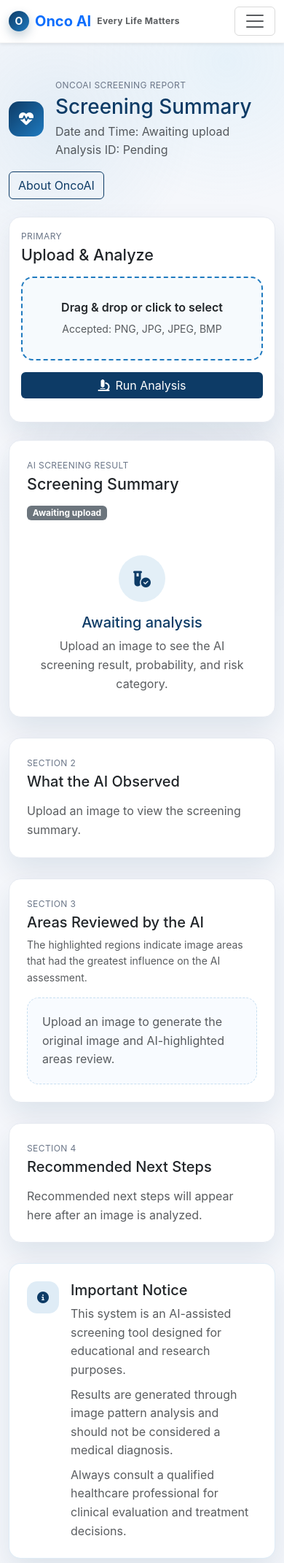
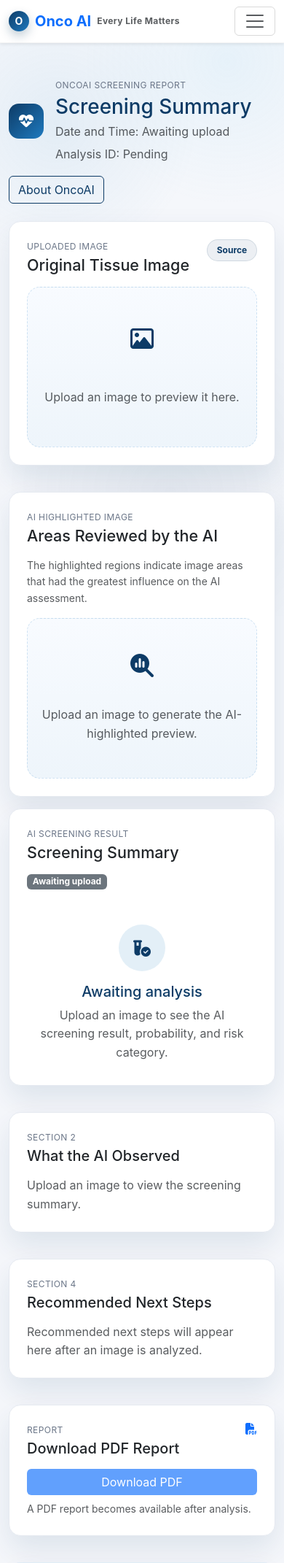
Before and after one commit to Rupu-techu/OncoAI-Cancer-Detector, a Flask app: page /report in a window 390 px wide. Shown: the top 2142 px of the page at 73% size. Run offline with Flask 3, Linux system fonts and the light colour scheme; parts of the project's set-up code (start-up, migrations or seed data) failed here and were passed over.

Commit message:
feat(ui): redesign report dashboard with responsive two-column layout

```diff
--- a/static/css/style.css
+++ b/static/css/style.css
@@ -130,6 +130,62 @@ h1, h2, h5, h6 {
 .stat-block { padding: 10px 12px; border: 1px solid var(--border); border-radius: 12px; background: #f8fafc; }
 
 .big-result .display-6, .big-result .h1 { font-weight: 700; }
+
+.report-layout {
+    display: grid;
+    grid-template-columns: 1.1fr 1fr;
+    gap: 1.5rem;
+    align-items: start;
+}
+
+.report-left,
+.report-right {
+    display: grid;
+    gap: 1.5rem;
+    align-content: start;
+}
+
+.media-card {
+    overflow: hidden;
+}
+
+.media-frame {
+    width: 100%;
+    display: grid;
+    place-items: center;
+    padding: 1rem;
+    border-radius: 18px;
+    background: linear-gradient(180deg, #f8fbff, #eef5fb);
+    border: 1px solid rgba(31, 122, 191, 0.12);
+}
+
+.media-image {
+    width: 100%;
+    max-height: 400px;
+    object-fit: contain;
+    display: block;
+    border-radius: 14px;
+    box-shadow: 0 10px 24px rgba(13, 59, 102, 0.10);
+    background: #fff;
+}
+
+.media-empty {
+    min-height: 220px;
+    width: 100%;
+    display: grid;
+    place-items: center;
+    text-align: center;
+    padding: 2rem 1rem;
+    color: #5f6f86;
+    border-radius: 18px;
+    background: linear-gradient(180deg, #f8fbff, #eef5fb);
+    border: 1px dashed rgba(31, 122, 191, 0.18);
+}
+
+.media-empty i {
+    font-size: 2rem;
+    color: var(--primary);
+}
 
 .result-card {
     background:
@@ -588,6 +644,10 @@ input, select {
 
 @media (max-width: 768px) {
     .stat-card .value { font-size: 16px; }
+    .report-layout {
+        grid-template-columns: 1fr;
+        gap: 1rem;
+    }
     .result-status,
     .risk-badge {
         width: 100%;
@@ -609,4 +669,10 @@ input, select {
     .tech-item {
         padding: 12px 14px;
     }
+    .media-frame {
+        padding: 0.75rem;
+    }
+    .media-image {
+        max-height: 300px;
+    }
 }
--- a/templates/report.html
+++ b/templates/report.html
@@ -39,8 +39,10 @@
             <div>
                 <p class="eyebrow mb-1">ONCOAI SCREENING REPORT</p>
                 <h1 class="mb-1">Screening Summary</h1>
+                <div class="report-meta">
                     <p class="text-muted mb-0">Date and Time: {{ result.analysis_date if result else 'Awaiting upload' }}</p>
                     <p class="text-muted mb-0">Analysis ID: {{ result.analysis_token if result else 'Pending' }}</p>
+                </div>
             </div>
         </div>
         <div class="d-flex align-items-center gap-2 flex-wrap">
@@ -53,46 +55,72 @@
         </div>
     </header>
 
-    <div class="row g-4">
-        <div class="col-lg-5 d-flex flex-column gap-3">
-            <div class="card shadow-soft h-100">
-                <div class="card-body">
-                    <p class="eyebrow mb-1">Primary</p>
-                    <h4 class="mb-3">Upload & Analyze</h4>
-                    <form id="upload-form" method="POST" enctype="multipart/form-data">
-                        <div id="drop-zone" class="drop-zone">
-                            <input type="file" name="image" id="image-input" accept="image/*" required>
-                            <p class="mb-1 fw-semibold">Drag & drop or click to select</p>
-                            <span class="text-muted small">Accepted: PNG, JPG, JPEG, BMP</span>
+    <div class="report-layout">
+        <section class="report-left">
+            <div class="card shadow-soft media-card">
+                <div class="card-body p-4">
+                    <div class="d-flex justify-content-between align-items-start gap-3 flex-wrap mb-3">
+                        <div>
+                            <p class="eyebrow mb-1">Uploaded Image</p>
+                            <h4 class="mb-0">Original Tissue Image</h4>
                         </div>
-                        <div class="d-flex align-items-center gap-3 mt-3">
-                            <button type="submit" class="btn btn-primary w-100">
-                                <i class="fa-solid fa-microscope me-2"></i>Run Analysis
-                            </button>
-                            <div id="spinner" class="spinner-border text-primary d-none" role="status" style="width:2rem;height:2rem;">
-                                <span class="visually-hidden">Loading...</span>
+                        <span class="badge result-badge-muted">Source</span>
                     </div>
+                    {% if result %}
+                    <div class="media-frame">
+                        <img
+                            src="{{ url_for('static', filename='uploads/' + result.filename) }}"
+                            alt="Uploaded tissue image"
+                            class="media-image"
+                        >
                     </div>
-                        <div class="preview mt-3">
-                            {% if result %}
-                            <div class="d-flex align-items-center mb-2 text-muted small">
-                                <i class="fa-regular fa-image me-2"></i>
-                                <span>Last uploaded image</span>
+                    {% else %}
+                    <div class="media-empty">
+                        <i class="fa-regular fa-image"></i>
+                        <p class="mb-0 mt-2 text-muted">Upload an image to preview it here.</p>
                     </div>
-                            <img id="preview-img"
-                                 src="{{ url_for('static', filename='uploads/' + result.filename) }}"
-                                 alt="uploaded"
-                                 class="img-fluid rounded-4 shadow-sm">
-                            {% else %}
-                            <img id="preview-img" src="#" alt="preview" class="d-none img-fluid rounded-4 shadow-sm">
                     {% endif %}
-                        </div>
-                    </form>
-                </div>
                 </div>
             </div>
 
-        <div class="col-lg-7 d-flex flex-column gap-3">
+            <div class="card shadow-soft media-card">
+                <div class="card-body p-4">
+                    <div class="d-flex justify-content-between align-items-start gap-3 flex-wrap mb-3">
+                        <div>
+                            <p class="eyebrow mb-1">AI Highlighted Image</p>
+                            <h4 class="mb-0">Areas Reviewed by the AI</h4>
+                        </div>
+                        {% if result and result.analysis_date %}
+                        <span class="badge result-badge-muted">{{ result.analysis_date }}</span>
+                        {% endif %}
+                    </div>
+                    <p class="text-muted small mb-3">The highlighted regions indicate image areas that had the greatest influence on the AI assessment.</p>
+                    {% if result %}
+                    <div class="media-frame">
+                        {% if result.gradcam_filename %}
+                        <img
+                            src="{{ url_for('static', filename='uploads/gradcam/' + result.gradcam_filename) }}"
+                            alt="AI highlighted image"
+                            class="media-image"
+                        >
+                        {% else %}
+                        <div class="media-empty">
+                            <i class="fa-solid fa-magnifying-glass-chart"></i>
+                            <p class="mb-0 mt-2 text-muted">Attention analysis could not be generated for this image.</p>
+                        </div>
+                        {% endif %}
+                    </div>
+                    {% else %}
+                    <div class="media-empty">
+                        <i class="fa-solid fa-magnifying-glass-chart"></i>
+                        <p class="mb-0 mt-2 text-muted">Upload an image to generate the AI-highlighted preview.</p>
+                    </div>
+                    {% endif %}
+                </div>
+            </div>
+        </section>
+
+        <aside class="report-right">
             <div class="card shadow-soft result-card">
                 <div class="card-body p-4 p-md-5">
                     <div class="d-flex justify-content-between align-items-start gap-3 flex-wrap mb-4">
@@ -171,57 +199,6 @@
                 </div>
             </div>
 
-            <div class="card shadow-soft attention-card">
-                <div class="card-body p-4">
-                    <div class="d-flex justify-content-between align-items-start gap-3 flex-wrap mb-3">
-                        <div>
-                            <p class="eyebrow mb-1">SECTION 3</p>
-                            <h5 class="card-title mb-2">Areas Reviewed by the AI</h5>
-                            <p class="text-muted mb-0 small">The highlighted regions indicate image areas that had the greatest influence on the AI assessment.</p>
-                        </div>
-                        {% if result and result.analysis_date %}
-                        <span class="badge result-badge-muted">{{ result.analysis_date }}</span>
-                        {% endif %}
-                    </div>
-
-                    {% if result %}
-                    <div class="row g-3">
-                        <div class="col-md-6">
-                            <div class="attention-panel h-100">
-                                <p class="label mb-2">Original Image</p>
-                                <div class="attention-media">
-                                    <img src="{{ url_for('static', filename='uploads/' + result.filename) }}"
-                                         alt="Original uploaded image"
-                                         class="img-fluid rounded-4">
-                                </div>
-                            </div>
-                        </div>
-                        <div class="col-md-6">
-                            <div class="attention-panel h-100">
-                                <p class="label mb-2">AI Highlighted Image</p>
-                                <div class="attention-media">
-                                    {% if result.gradcam_filename %}
-                                    <img src="{{ url_for('static', filename='uploads/gradcam/' + result.gradcam_filename) }}"
-                                         alt="AI highlighted image"
-                                         class="img-fluid rounded-4">
-                                    {% else %}
-                                    <div class="attention-placeholder">
-                                        <i class="fa-solid fa-magnifying-glass-chart me-2"></i>
-                                        Attention analysis could not be generated for this image.
-                                    </div>
-                                    {% endif %}
-                                </div>
-                            </div>
-                        </div>
-                    </div>
-                    {% else %}
-                    <div class="attention-empty">
-                        <p class="mb-0 text-muted">Upload an image to generate the original image and AI-highlighted areas review.</p>
-                    </div>
-                    {% endif %}
-                </div>
-            </div>
-
             <div class="card shadow-soft explanation-card">
                 <div class="card-body p-4 p-md-5">
                     <div class="d-flex justify-content-between align-items-start gap-3 flex-wrap mb-3">
@@ -239,6 +216,26 @@
                     </ul>
                     {% else %}
                     <p class="text-muted mb-0">Recommended next steps will appear here after an image is analyzed.</p>
+                    {% endif %}
+                </div>
+            </div>
+
+            <div class="card shadow-soft download-card">
+                <div class="card-body p-4">
+                    <div class="d-flex justify-content-between align-items-start gap-3 flex-wrap mb-3">
+                        <div>
+                            <p class="eyebrow mb-1">REPORT</p>
+                            <h5 class="card-title mb-0">Download PDF Report</h5>
+                        </div>
+                        <i class="fa-solid fa-file-pdf text-primary"></i>
+                    </div>
+                    {% if result and result.report_filename %}
+                    <a class="btn btn-primary w-100" href="{{ url_for('download_report', report_filename=result.report_filename) }}">
+                        <i class="fa-solid fa-download me-2"></i>Download PDF
+                    </a>
+                    {% else %}
+                    <button class="btn btn-primary w-100" type="button" disabled>Download PDF</button>
+                    <p class="text-muted small mb-0 mt-2">A PDF report becomes available after analysis.</p>
                     {% endif %}
                 </div>
             </div>
@@ -297,7 +294,7 @@
                     </div>
                 </div>
             </div>
-        </div>
+        </aside>
     </div>
 </div>
 
@@ -334,6 +331,7 @@ document.addEventListener("DOMContentLoaded", () => {
         reader.readAsDataURL(file);
     };
 
+    if (dropZone) {
         dropZone.addEventListener("click", () => fileInput.click());
 
         dropZone.addEventListener("dragover", (e) => {
@@ -349,6 +347,7 @@ document.addEventListener("DOMContentLoaded", () => {
             const file = e.dataTransfer.files?.[0];
             setFile(file);
         });
+    }
 
     fileInput.addEventListener("change", () => setFile(fileInput.files?.[0]));
 
@@ -357,6 +356,7 @@ document.addEventListener("DOMContentLoaded", () => {
     });
 });
 </script>
+
 <footer class="footer mt-4 py-4">
     <div class="container">
         <div class="row g-3 align-items-center">
```
Lines whose indentation alone changed are shown as unchanged.
